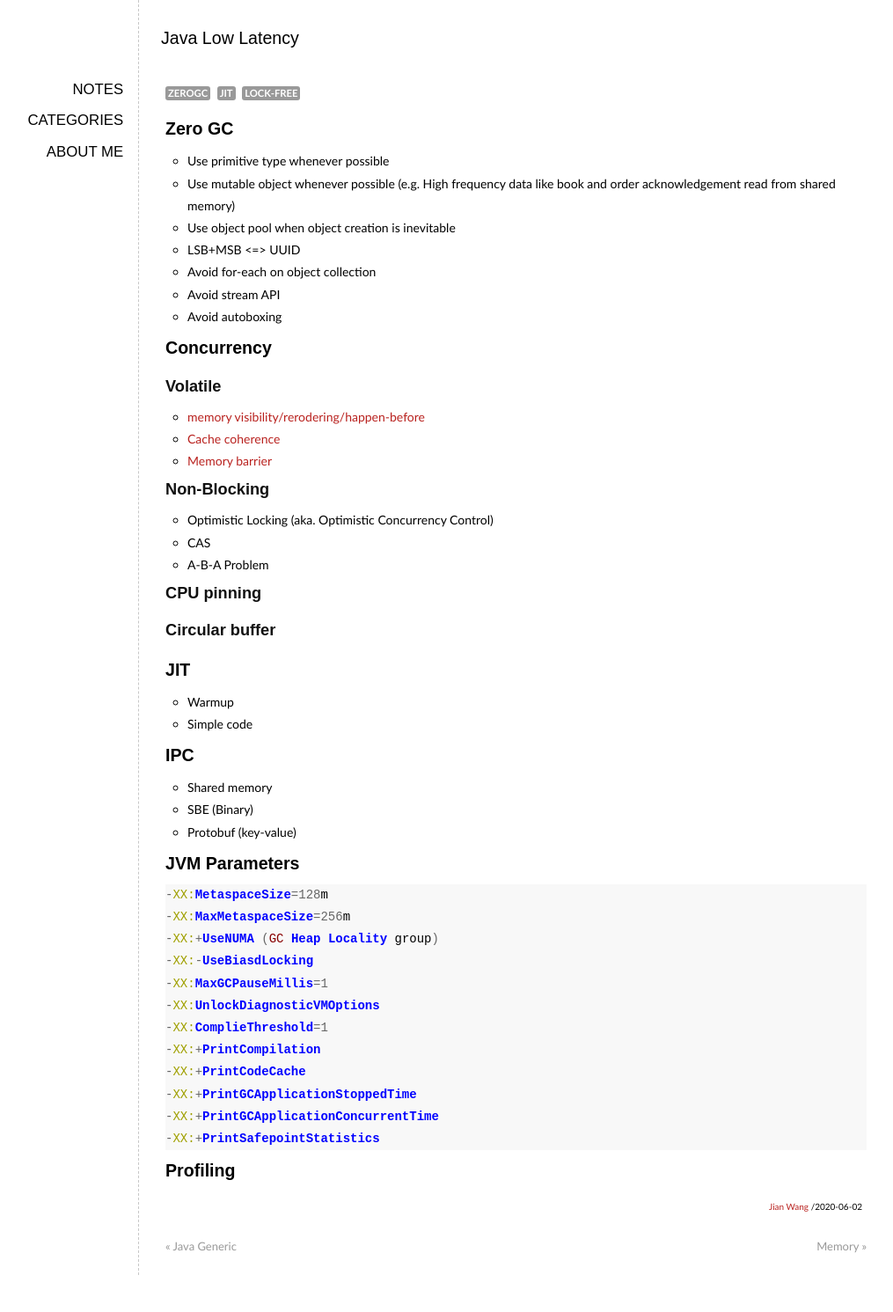
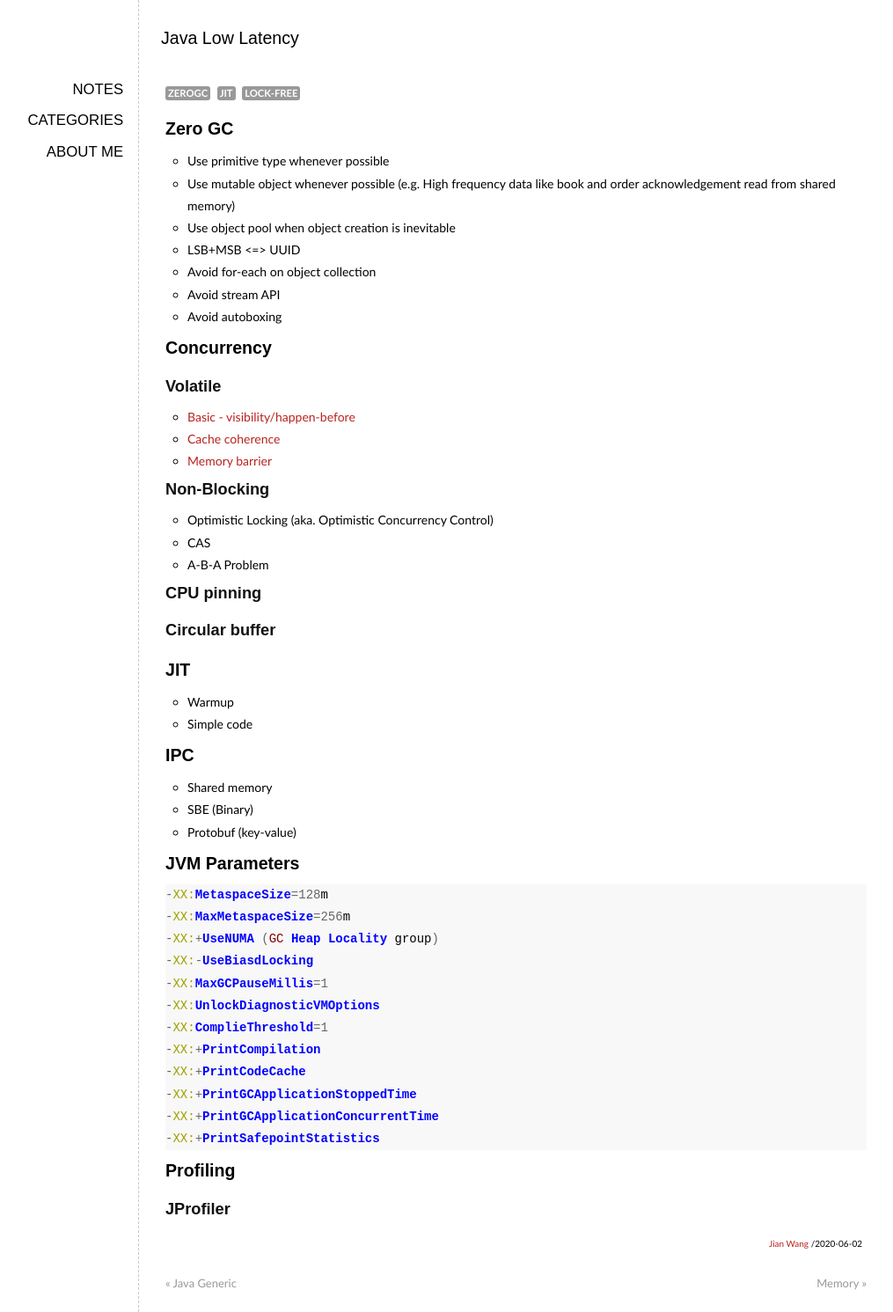
Before and after one commit to elan2wang/note, a Jekyll site: the page built from _posts/2020-06-02-java-low-latency.md, in a window 1280 px wide. Shown: the whole page at 88% size, without its empty margins (93-1108 px from the left). Built offline with Jekyll 4.4.1, drawn with Linux system fonts in a browser that asks for light colours; comment, search, counter and statistics services are not loaded; before the commit the page ends 1449 px from its top, so only the background shows below that.

Commit message:
Update 2020-06-02-java-low-latency.md

````diff
--- a/_posts/2020-06-02-java-low-latency.md
+++ b/_posts/2020-06-02-java-low-latency.md
@@ -16,7 +16,7 @@ categories: Java
 
 # Concurrency
 ## Volatile
-* [memory visibility/rerodering/happen-before](https://www.baeldung.com/java-volatile)
+* [Basic - visibility/happen-before](https://www.baeldung.com/java-volatile)
 * [Cache coherence](https://en.wikipedia.org/wiki/Cache_coherence)
 * [Memory barrier](https://en.wikipedia.org/wiki/Memory_barrier)
 
@@ -55,3 +55,4 @@ categories: Java
 ```
 
 # Profiling
+## JProfiler
````
